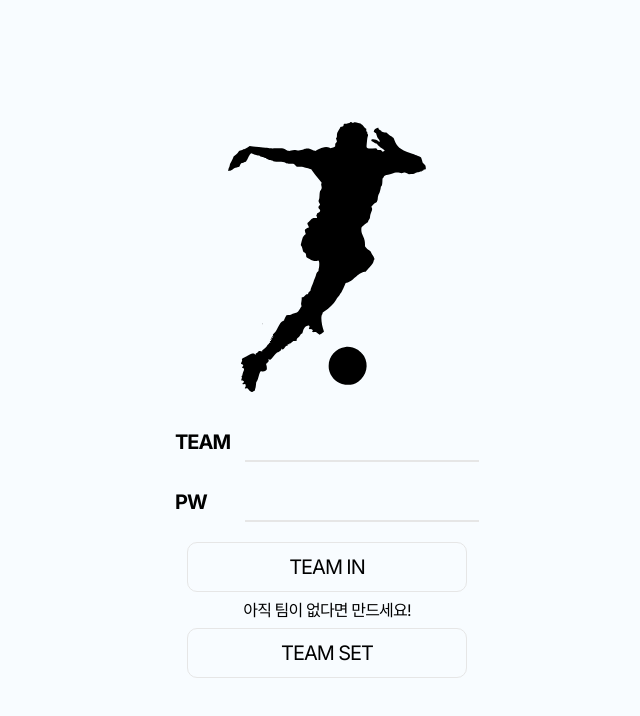
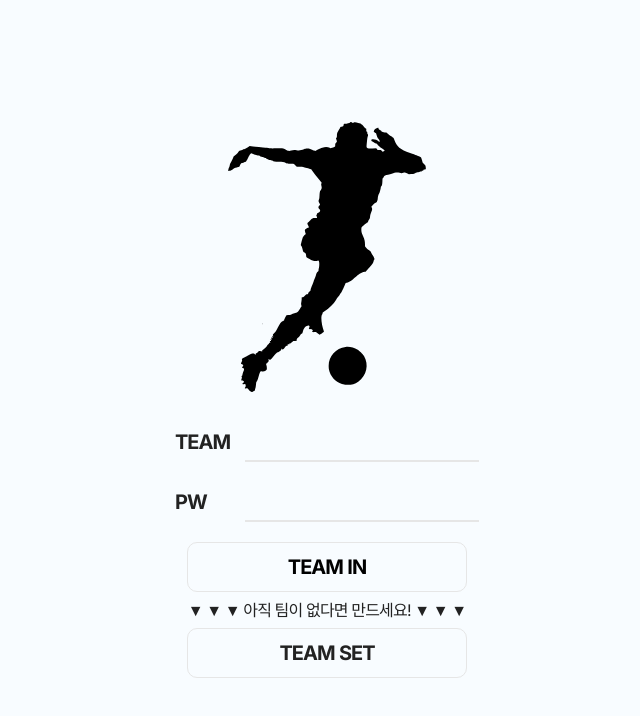
Before and after one commit to Keunyeong/-fm_board, a React (Create React App) app: page / in a window 1280 px wide. Shown: the top 716 px of the page, without its empty margins (313-953 px from the left). Built offline with nearby package versions, Linux system fonts and the light colour scheme.

Commit message:
Feat: 전체 색변경

```diff
--- a/src/routes/login/index.tsx
+++ b/src/routes/login/index.tsx
@@ -50,7 +50,7 @@ const Login = () => {
         </div>
         <button type='submit'>TEAM IN</button>
       </form>
-      <div className={styles.makeTeam}>아직 팀이 없다면 만드세요!</div>
+      <div className={styles.makeTeam}>▼ ▼ ▼ 아직 팀이 없다면 만드세요! ▼ ▼ ▼</div>
       <Link to='/signin' className={styles.linkBtn}>
         TEAM SET
       </Link>
--- a/src/routes/login/login.module.scss
+++ b/src/routes/login/login.module.scss
@@ -27,6 +27,7 @@
     width: 280px;
     height: 50px;
     font-size: 20px;
+    font-weight: 700;
     border: 1px solid #e6e6e6;
     border-radius: 10px;
   }
@@ -67,6 +68,7 @@
   width: 280px;
   height: 50px;
   font-size: 20px;
+  font-weight: 700;
   border: 1px solid #e6e6e6;
   border-radius: 10px;
 }
--- a/src/routes/signin/index.tsx
+++ b/src/routes/signin/index.tsx
@@ -58,7 +58,7 @@ const Signin = () => {
       </div>
       <form className={styles.signinBox} onSubmit={handleTeamInfoSubmit}>
         <div className={styles.inputBox}>
-          <label htmlFor='teamName'>팀이름</label>
+          <label htmlFor='teamName'>팀 이름</label>
           <input
             type='text'
             autoComplete='off'
--- a/src/styles/base/_reset.scss
+++ b/src/styles/base/_reset.scss
@@ -2,7 +2,7 @@
 // http://meyerweb.com/eric/tools/css/reset/
 // v2.0 | 20110126
 // License: none (public domain)
-
+@use '../constants/colors';
 html,
 body,
 div,
@@ -104,10 +104,12 @@ menu,
 nav,
 section {
   display: block;
+  color: colors.$GRAY2;
 }
 
 body {
   line-height: 1;
+  color: colors.$GRAY2;
 }
 
 ol,
@@ -135,5 +137,5 @@ table {
 }
 
 a {
-  color: black;
+  color: colors.$GRAY2;
 }
```
